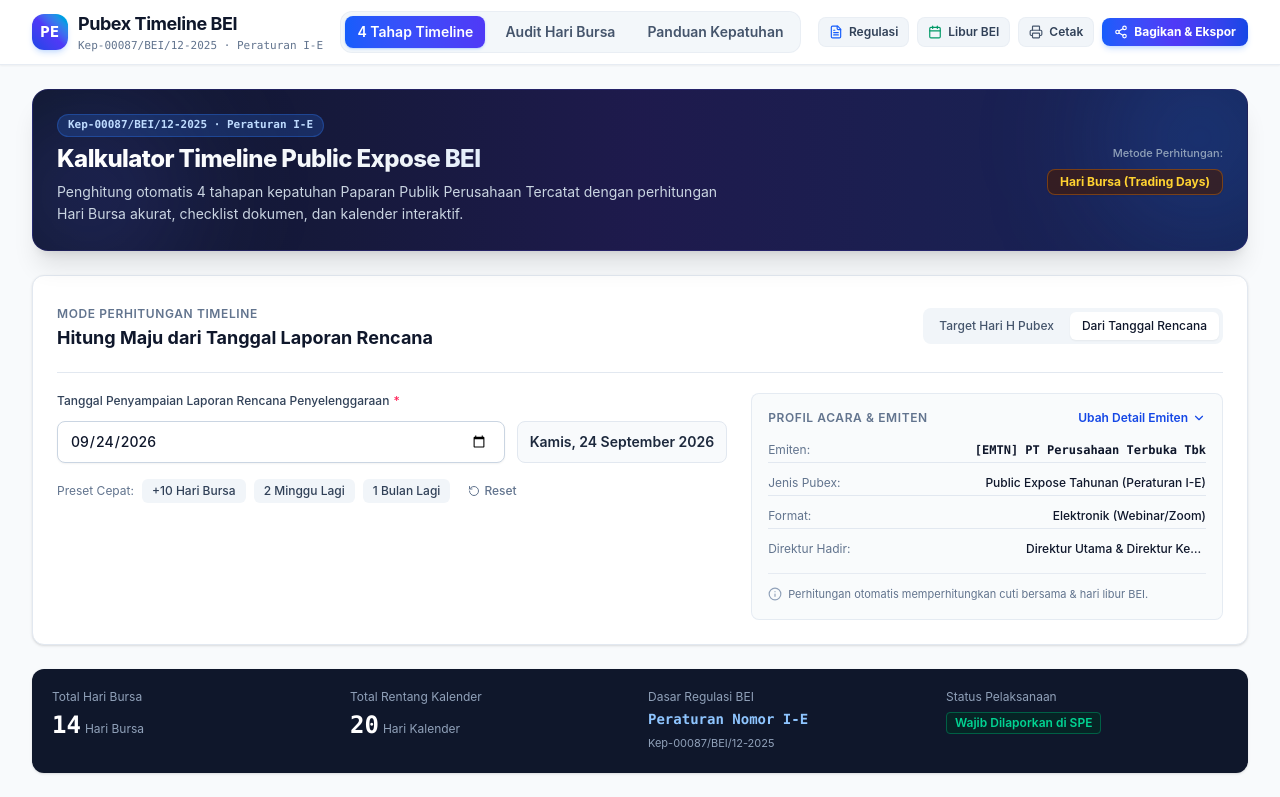
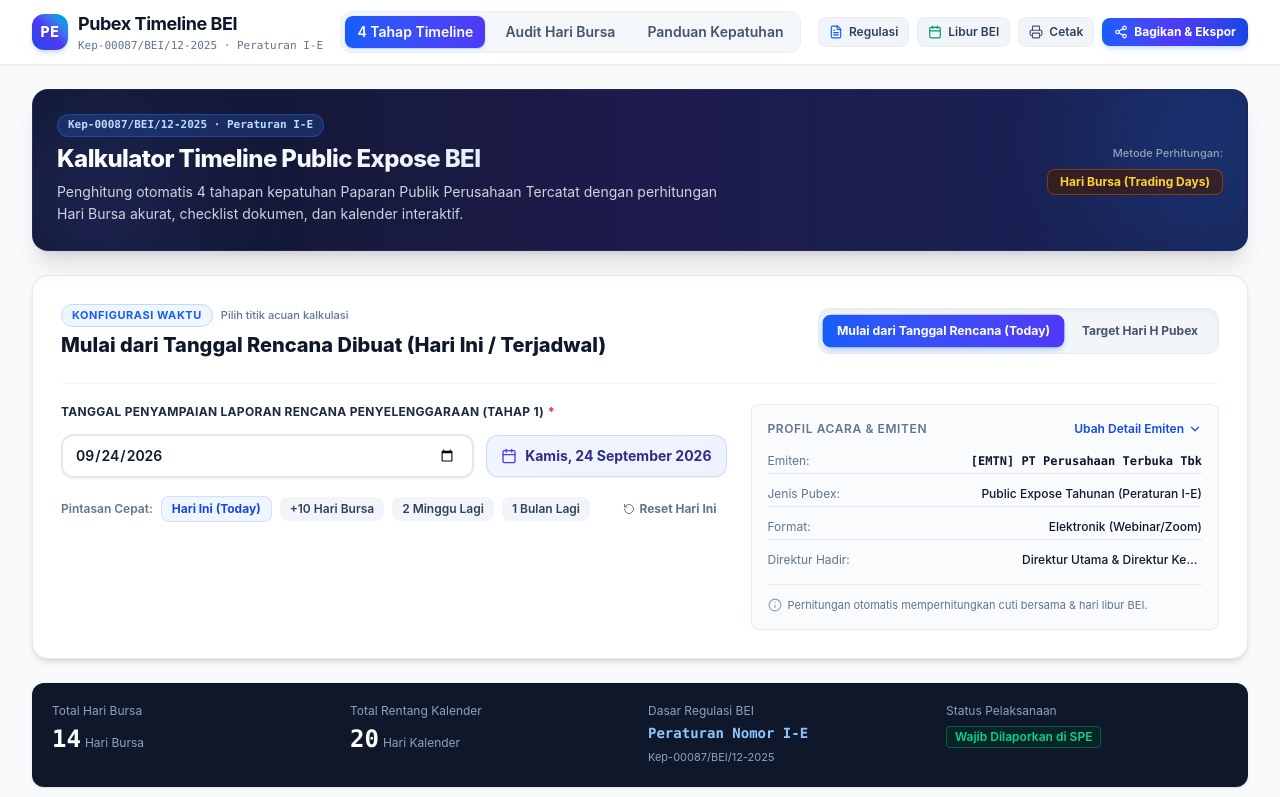
Before and after one commit to hendyka/Pubex, a React (Vite) app: page / in a window 1280 px wide. Shown: the top 797 px of the page. Built offline with nearby package versions, Linux system fonts and the light colour scheme.

Commit message:
Refactor ConfigCard styles and text content

```diff
--- a/src/components/ConfigCard.tsx
+++ b/src/components/ConfigCard.tsx
@@ -65,54 +65,59 @@ export const ConfigCard: React.FC<ConfigCardProps> = ({
   };
 
   return (
-    <div className="bg-white rounded-xl border border-slate-200 shadow-sm p-4 sm:p-6 mb-6">
+    <div className="bg-white rounded-2xl border border-slate-200/90 shadow-md p-5 sm:p-7 mb-6 transition-all hover:shadow-lg">
       {/* Mode Selector Tabs */}
-      <div className="flex flex-col sm:flex-row sm:items-center justify-between gap-3 pb-5 border-b border-slate-200">
+      <div className="flex flex-col sm:flex-row sm:items-center justify-between gap-4 pb-6 border-b border-slate-100">
         <div>
-          <span className="text-xs font-semibold uppercase tracking-wider text-slate-500">
-            Mode Perhitungan Timeline
-          </span>
-          <h2 className="text-lg font-bold text-slate-900">
-            {config.calculationMode === 'backward_from_event'
-              ? 'Hitung Mundur dari Hari H Pelaksanaan'
-              : 'Hitung Maju dari Tanggal Laporan Rencana'}
+          <div className="flex items-center gap-2 mb-1">
+            <span className="text-[11px] font-bold uppercase tracking-wider text-blue-600 bg-blue-50 px-2.5 py-0.5 rounded-full border border-blue-200">
+              Konfigurasi Waktu
+            </span>
+            <span className="text-[11px] text-slate-500 font-medium">
+              Pilih titik acuan kalkulasi
+            </span>
+          </div>
+          <h2 className="text-lg sm:text-xl font-extrabold text-slate-900">
+            {config.calculationMode === 'forward_from_announcement'
+              ? 'Mulai dari Tanggal Rencana Dibuat (Hari Ini / Terjadwal)'
+              : 'Hitung Mundur dari Tanggal Hari H Pelaksanaan'}
           </h2>
         </div>
 
-        <div className="flex items-center gap-1 p-1 bg-slate-100 rounded-lg self-start sm:self-auto">
+        <div className="flex items-center gap-1.5 p-1.5 bg-slate-100/90 rounded-xl self-start sm:self-auto border border-slate-200/70 shadow-inner">
+          <button
+            type="button"
+            onClick={() => onChange({ calculationMode: 'forward_from_announcement' })}
+            className={`px-3.5 py-2 text-xs font-bold rounded-lg transition-all duration-200 whitespace-nowrap ${
+              config.calculationMode === 'forward_from_announcement'
+                ? 'bg-gradient-to-r from-blue-600 to-indigo-600 text-white shadow-md shadow-blue-500/25 scale-[1.02]'
+                : 'text-slate-600 hover:text-slate-900 hover:bg-white/60'
+            }`}
+          >
+            Mulai dari Tanggal Rencana (Today)
+          </button>
           <button
             type="button"
             onClick={() => onChange({ calculationMode: 'backward_from_event' })}
-            className={`px-3 py-1.5 text-xs font-medium rounded-md transition-all whitespace-nowrap ${
+            className={`px-3.5 py-2 text-xs font-bold rounded-lg transition-all duration-200 whitespace-nowrap ${
               config.calculationMode === 'backward_from_event'
-                ? 'bg-white text-slate-900 shadow-xs'
-                : 'text-slate-600 hover:text-slate-900'
+                ? 'bg-gradient-to-r from-blue-600 to-indigo-600 text-white shadow-md shadow-blue-500/25 scale-[1.02]'
+                : 'text-slate-600 hover:text-slate-900 hover:bg-white/60'
             }`}
           >
             Target Hari H Pubex
-          </button>
-          <button
-            type="button"
-            onClick={() => onChange({ calculationMode: 'forward_from_announcement' })}
-            className={`px-3 py-1.5 text-xs font-medium rounded-md transition-all whitespace-nowrap ${
-              config.calculationMode === 'forward_from_announcement'
-                ? 'bg-white text-slate-900 shadow-xs'
-                : 'text-slate-600 hover:text-slate-900'
-            }`}
-          >
-            Dari Tanggal Rencana
           </button>
         </div>
       </div>
 
       {/* Main Date Selection Area */}
       <div className="grid grid-cols-1 lg:grid-cols-12 gap-6 pt-5">
-        <div className="lg:col-span-7 space-y-3">
-          <label className="block text-xs font-medium text-slate-700">
-            {config.calculationMode === 'backward_from_event'
-              ? 'Tanggal Pelaksanaan Public Expose (Hari H)'
-              : 'Tanggal Penyampaian Laporan Rencana Penyelenggaraan'}
-            <span className="text-rose-500 ml-1">*</span>
+        <div className="lg:col-span-7 space-y-3.5">
+          <label className="block text-xs font-bold text-slate-800 uppercase tracking-wide">
+            {config.calculationMode === 'forward_from_announcement'
+              ? 'Tanggal Penyampaian Laporan Rencana Penyelenggaraan (Tahap 1)'
+              : 'Tanggal Pelaksanaan Public Expose (Hari H - Tahap 3)'}
+            <span className="text-rose-500 ml-1 font-bold">*</span>
           </label>
 
           <div className="flex flex-col sm:flex-row sm:items-center gap-3">
@@ -121,71 +126,79 @@ export const ConfigCard: React.FC<ConfigCardProps> = ({
                 type="date"
                 value={config.targetDate}
                 onChange={(e) => onChange({ targetDate: e.target.value })}
-                className="w-full pl-3 pr-4 py-2.5 text-sm font-medium border border-slate-300 rounded-lg focus:outline-none focus:ring-2 focus:ring-blue-600 focus:border-transparent bg-white shadow-xs"
+                className="w-full pl-3 pr-4 py-2.5 text-sm font-semibold border-2 border-slate-200 rounded-xl focus:outline-none focus:ring-2 focus:ring-blue-500 focus:border-blue-500 bg-white shadow-xs transition-all hover:border-slate-300"
               />
             </div>
 
-            <div className="text-sm font-semibold text-slate-800 bg-slate-50 px-3 py-2.5 rounded-lg border border-slate-200 shrink-0">
-              {formatIndonesianDate(selectedDateObj)}
+            <div className="text-xs sm:text-sm font-bold text-indigo-900 bg-gradient-to-r from-blue-50 to-indigo-50 px-3.5 py-2.5 rounded-xl border border-indigo-200/80 shrink-0 shadow-xs flex items-center gap-2">
+              <CalendarIcon className="w-4 h-4 text-indigo-600" />
+              <span>{formatIndonesianDate(selectedDateObj)}</span>
             </div>
           </div>
 
           {/* Quick Preset Buttons */}
           <div className="flex flex-wrap items-center gap-2 pt-1">
-            <span className="text-xs text-slate-500">Preset Cepat:</span>
+            <span className="text-xs font-semibold text-slate-500">Pintasan Cepat:</span>
+            <button
+              type="button"
+              onClick={() => onChange({ targetDate: toDateString(new Date()) })}
+              className="px-2.5 py-1 text-xs font-bold bg-blue-50 hover:bg-blue-100 text-blue-700 rounded-lg border border-blue-200/70 transition-all hover:scale-105 active:scale-95"
+            >
+              Hari Ini (Today)
+            </button>
             <button
               type="button"
               onClick={() => applyPreset(10, true)}
-              className="px-2.5 py-1 text-xs font-medium bg-slate-100 hover:bg-slate-200 text-slate-700 rounded-md transition-colors"
+              className="px-2.5 py-1 text-xs font-semibold bg-slate-100 hover:bg-slate-200 text-slate-700 rounded-lg transition-all hover:scale-105 active:scale-95"
             >
               +10 Hari Bursa
             </button>
             <button
               type="button"
               onClick={() => applyPreset(14, false)}
-              className="px-2.5 py-1 text-xs font-medium bg-slate-100 hover:bg-slate-200 text-slate-700 rounded-md transition-colors"
+              className="px-2.5 py-1 text-xs font-semibold bg-slate-100 hover:bg-slate-200 text-slate-700 rounded-lg transition-all hover:scale-105 active:scale-95"
             >
               2 Minggu Lagi
             </button>
             <button
               type="button"
               onClick={() => applyPreset(30, false)}
-              className="px-2.5 py-1 text-xs font-medium bg-slate-100 hover:bg-slate-200 text-slate-700 rounded-md transition-colors"
+              className="px-2.5 py-1 text-xs font-semibold bg-slate-100 hover:bg-slate-200 text-slate-700 rounded-lg transition-all hover:scale-105 active:scale-95"
             >
               1 Bulan Lagi
             </button>
             <button
               type="button"
               onClick={onResetToDefault}
-              title="Reset ke pengaturan default"
-              className="px-2.5 py-1 text-xs font-medium text-slate-500 hover:text-slate-800 inline-flex items-center gap-1 transition-colors"
+              title="Reset ke tanggal hari ini"
+              className="px-2.5 py-1 text-xs font-bold text-slate-500 hover:text-rose-700 inline-flex items-center gap-1 transition-colors ml-auto"
             >
               <RotateCcw className="w-3 h-3" />
-              Reset
+              Reset Hari Ini
             </button>
           </div>
 
           {/* Non-Trading Day Warning Banner */}
           {!dateCheck.isTrading && (
-            <div className="mt-3 p-3.5 bg-amber-50 border border-amber-200 rounded-lg flex items-start gap-3 text-amber-900">
+            <div className="mt-3 p-4 bg-amber-50/90 border-2 border-amber-300 rounded-xl flex items-start gap-3 text-amber-950 shadow-sm animate-in fade-in duration-200">
               <AlertTriangle className="w-5 h-5 text-amber-600 shrink-0 mt-0.5" />
               <div className="flex-1 text-xs">
-                <span className="font-semibold">
+                <span className="font-extrabold text-sm block">
                   Perhatian: Tanggal yang dipilih bukan Hari Bursa Aktif!
                 </span>
-                <p className="mt-0.5 text-amber-800">
+                <p className="mt-1 text-amber-900 leading-relaxed font-medium">
                   {dateCheck.isWeekend
                     ? 'Tanggal jatuh pada akhir pekan (Sabtu/Minggu).'
                     : `Tanggal bertepatan dengan Libur Bursa: ${dateCheck.holidayName}.`}
-                  {' '}Sesuai Peraturan BEI Nomor I-E, pelaksanaan Public Expose harus dilakukan pada Hari Bursa.
+                  {' '}Sesuai Peraturan BEI Nomor I-E, laporan dan pelaksanaan harus berada pada Hari Bursa resmi.
                 </p>
                 <button
                   type="button"
                   onClick={shiftToNextTradingDay}
-                  className="mt-2 inline-flex items-center gap-1.5 px-2.5 py-1 bg-amber-700 hover:bg-amber-800 text-white rounded font-medium text-xs transition-colors"
+                  className="mt-2.5 inline-flex items-center gap-1.5 px-3 py-1.5 bg-amber-700 hover:bg-amber-800 text-white rounded-lg font-bold text-xs transition-all shadow-sm hover:scale-105"
                 >
                   <span>Geser ke Hari Bursa Terdekat</span>
-                  <ArrowRight className="w-3 h-3" />
+                  <ArrowRight className="w-3.5 h-3.5" />
                 </button>
               </div>
             </div>
```
